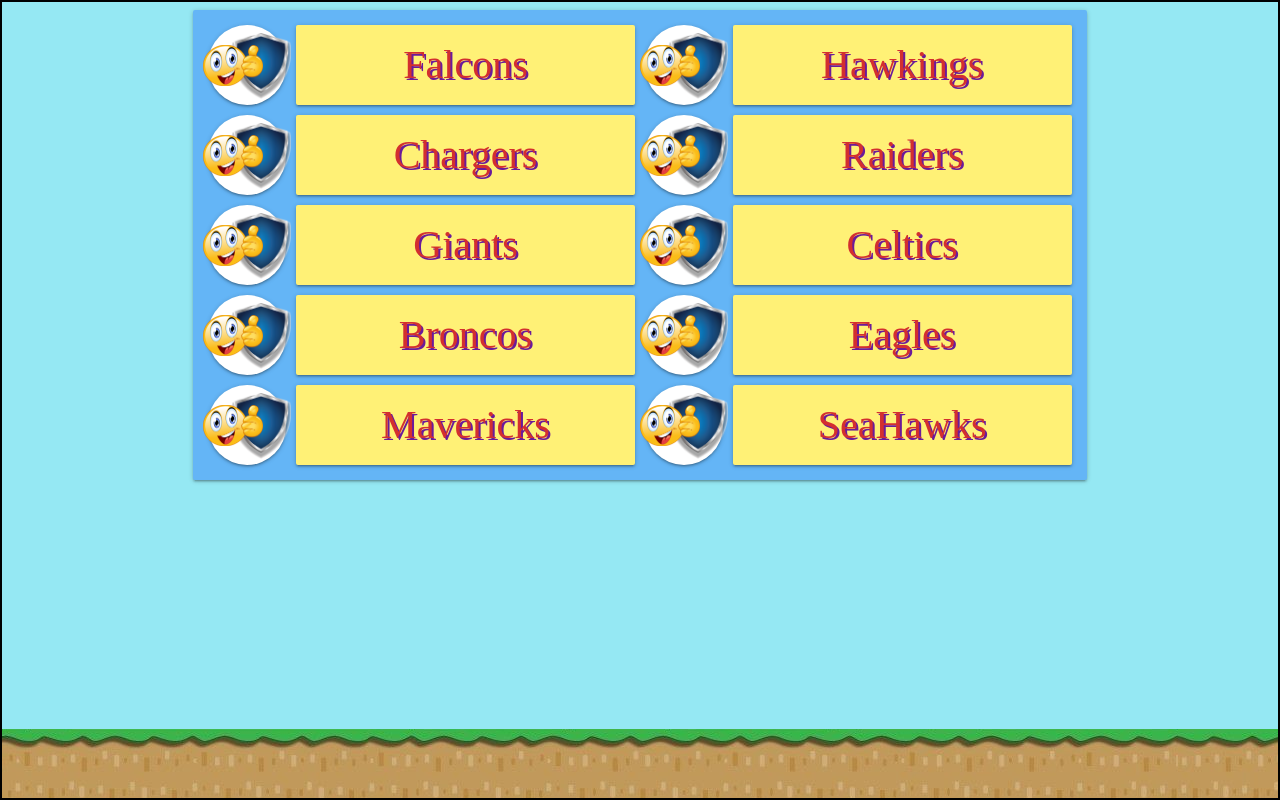
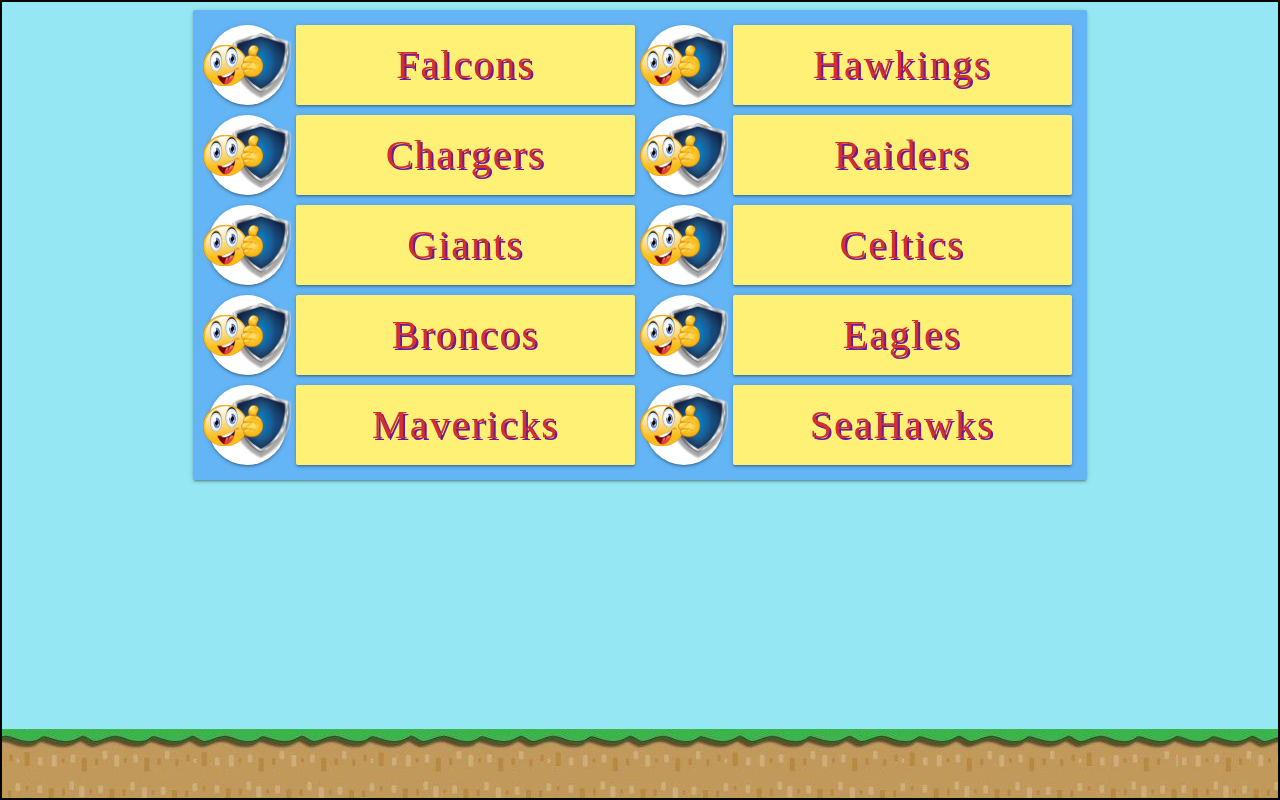
Before and after one commit to MamathaBussa/ps-leaderboard, a React (Create React App) app: page / in a window 1280 px wide. Built offline with nearby package versions, Linux system fonts and the light colour scheme; a web font is replaced by a local one.

Commit message:
- Updated styles

```diff
--- a/src/components/TeamNameCard/styles.sass
+++ b/src/components/TeamNameCard/styles.sass
@@ -15,5 +15,6 @@
   // content
   text-align: center
   justify-content: center
+  letter-spacing: 2px
   // debug
   // outline: 1px red solid
```
